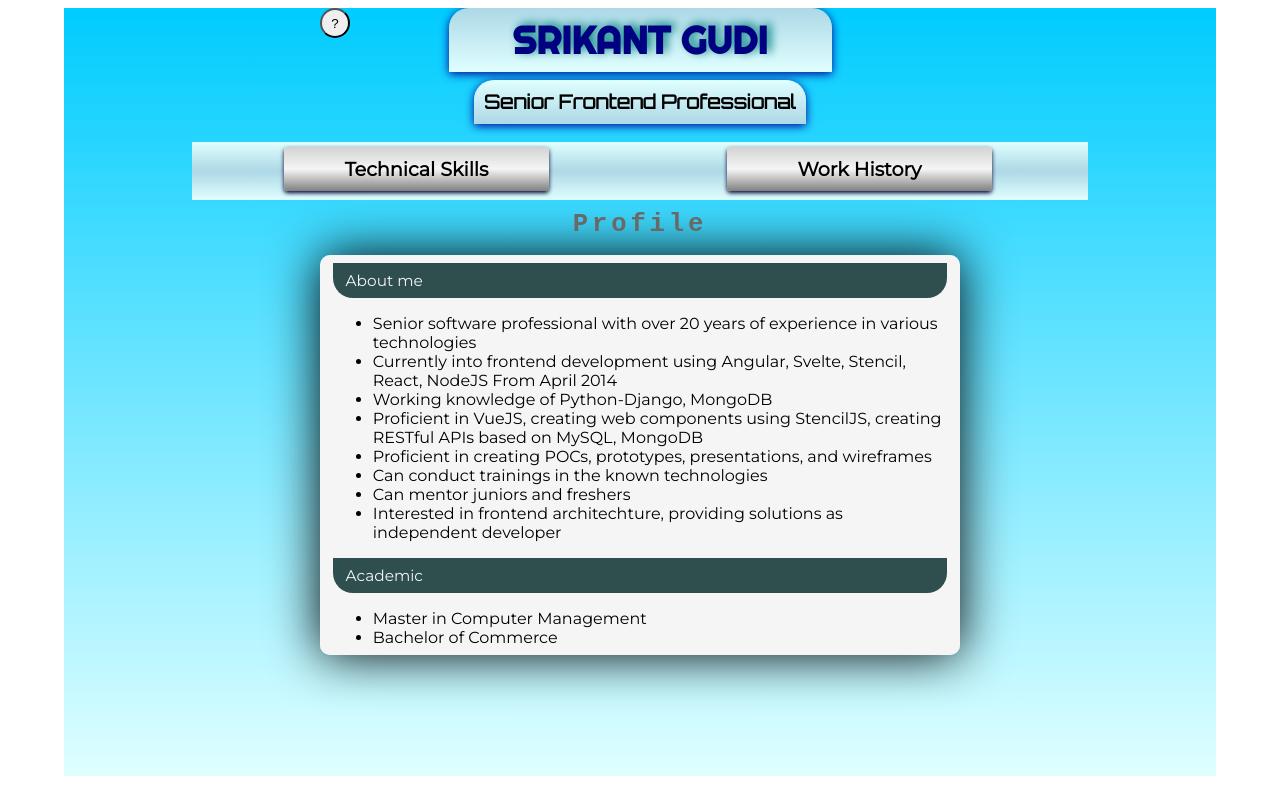
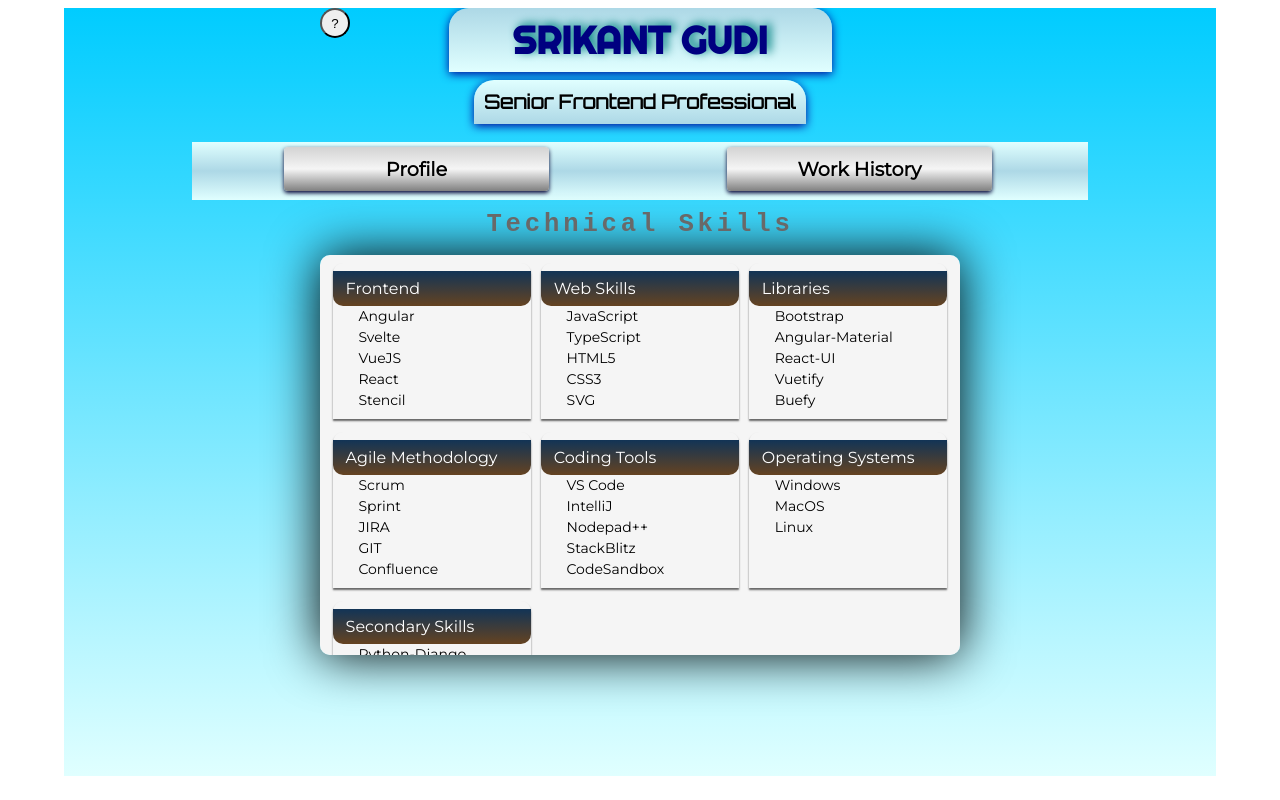
Before and after one commit to srikantgudi/srikantgudi.github.io, a Svelte app: page / in a window 1280 px wide. Built offline with nearby package versions, Linux system fonts and the light colour scheme; a web font is replaced by a local one.

Commit message:
Update App.svelte

```diff
--- a/src/App.svelte
+++ b/src/App.svelte
@@ -11,7 +11,7 @@
 		'workexp': {title: 'Work History', comp: WorkHistory},
 	};
 	let showContact = false;
-	let compKey = 'profile';
+	let compKey = 'skills';
 	let curComp = Profile;
 	$: curComp = comps[compKey].comp;
 </script>
```
